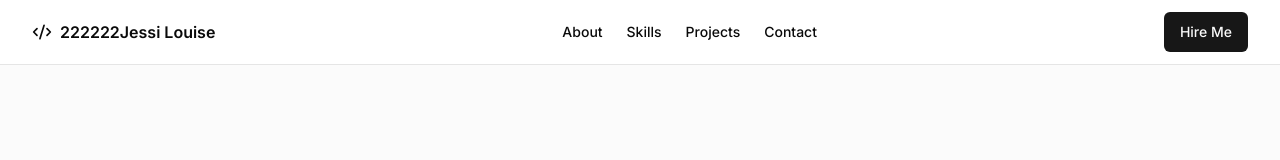
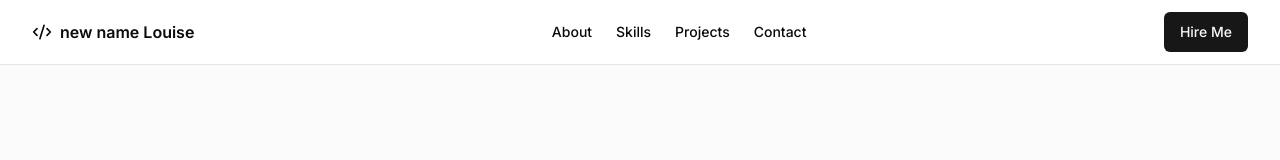
Before and after one commit to jessie9522/portfolio, a Next.js app: page / in a window 1280 px wide. Shown: the top 160 px of the page. Built offline with nearby package versions, Linux system fonts and the light colour scheme.

Commit message:
third commit

```diff
--- a/app/page.tsx
+++ b/app/page.tsx
@@ -13,7 +13,7 @@ export default function Home() {
         <div className="container flex h-16 items-center justify-between">
           <Link href="/" className="flex items-center gap-2 font-semibold">
             <Code2 className="h-5 w-5" />
-            <span>222222Jessi Louise</span>
+            <span>new name  Louise</span>
           </Link>
           <nav className="hidden md:flex gap-6">
             <Link href="#about" className="text-sm font-medium hover:text-primary">
```
